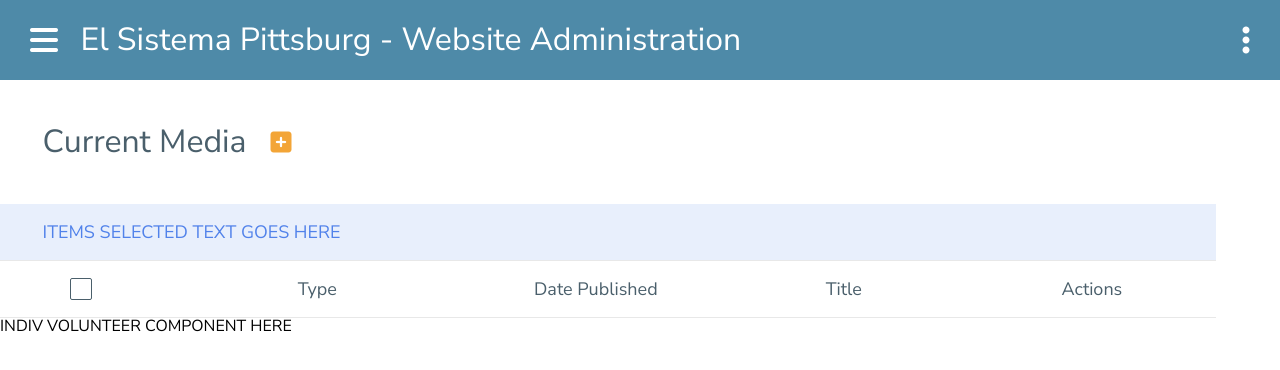
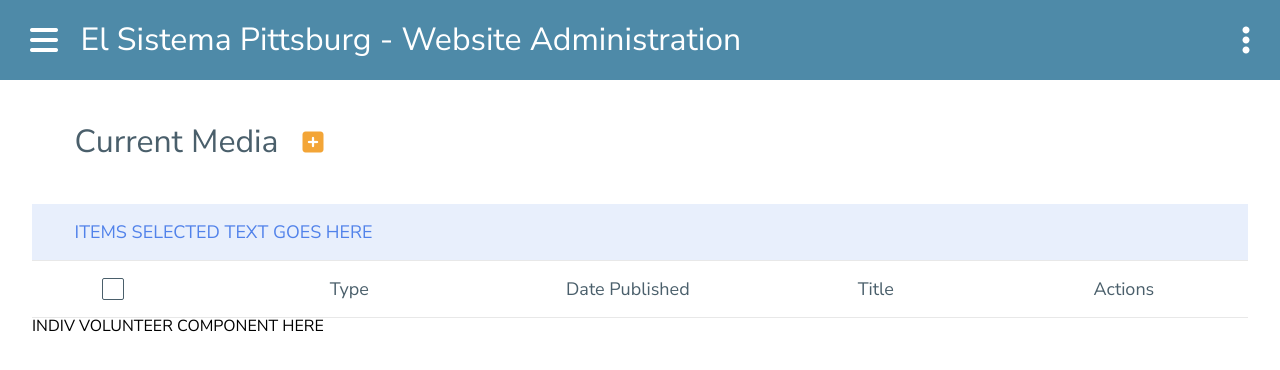
Before and after one commit to ElSistima/ElSistima, a React (Create React App) app: page /admin/media in a window 1280 px wide. Shown: the top 370 px of the page. Built offline with nearby package versions, Linux system fonts and the light colour scheme.

Commit message:
Fixed margin issue on adminEditor file and removed routes for ContentText component.

```diff
--- a/src/components/AdminPortal.js
+++ b/src/components/AdminPortal.js
@@ -10,7 +10,6 @@
 import AdminClasses from './AdminClasses';
 import AdminPerformances from './AdminPerformances';
 import AdminContentPics from './AdminContentPics';
-import AdminContentText from './AdminContentText';
 import AdminMedia from './AdminMedia';
 
 import AdminBlog_UPDATE from './AdminBlog_UPDATE';
@@ -64,7 +63,6 @@
           <Route exact path="/admin/classes" component={AdminClasses} />
           <Route exact path="/admin/performances" component={AdminPerformances} />
           <Route exact path="/admin/contentpics" component={AdminContentPics} />
-          <Route exact path="/admin/contenttext" component={AdminContentText} />
           <Route exact path="/admin/media" component={AdminMedia} />
           <Route exact path="/admin/blog/update/:posts_id" component={AdminBlog_UPDATE} />
         </Switch>
--- a/src/styles/adminEditor.css
+++ b/src/styles/adminEditor.css
@@ -7,6 +7,7 @@
 .adminContentContainer {
   width: 95%;
   height: auto;
+  margin: 0 auto;
   background-color: white;
 }
 
```
